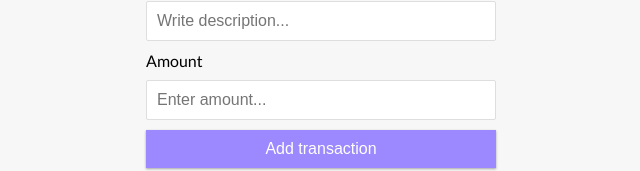
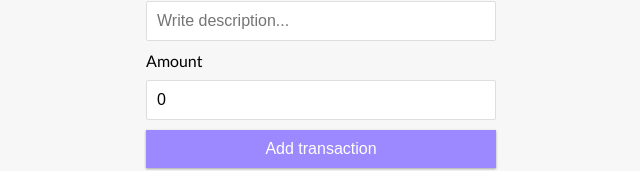
Before and after one commit to phieraditya/expense-tracker, a React (Create React App) app: page / in a window 1280 px wide. Shown: the part 550-721 px from the top of the page, without its empty margins (319-959 px from the left). Built offline with nearby package versions, Linux system fonts and the light colour scheme.

Commit message:
Connect user add transaction

```diff
--- a/src/components/AddTransaction.js
+++ b/src/components/AddTransaction.js
@@ -1,17 +1,30 @@
-import React from 'react';
+import React, { useState } from 'react';
 
 const AddTransaction = () => {
+  const [text, setText] = useState('');
+  const [amount, setAmount] = useState(0);
+
   return (
     <>
       <h3>Add New Transaction</h3>
       <form>
         <div className="form-control">
           <label htmlFor="text">Description</label>
-          <input type="text" placeholder="Write description..." />
+          <input
+            type="text"
+            value={text}
+            onChange={(e) => setText(e.target.value)}
+            placeholder="Write description..."
+          />
         </div>
         <div className="form-control">
           <label htmlFor="amount">Amount</label>
-          <input type="number" placeholder="Enter amount..." />
+          <input
+            type="number"
+            value={amount}
+            onChange={(e) => setAmount(e.target.value)}
+            placeholder="Enter amount..."
+          />
         </div>
         <button className="btn">Add transaction</button>
       </form>
```
